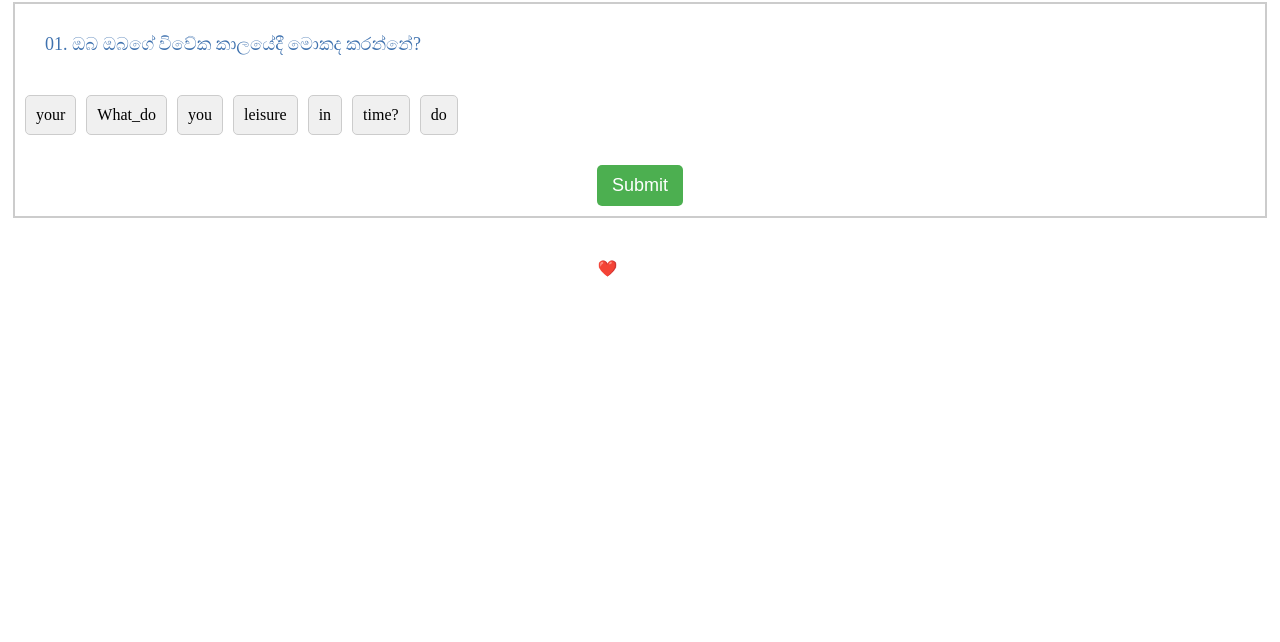
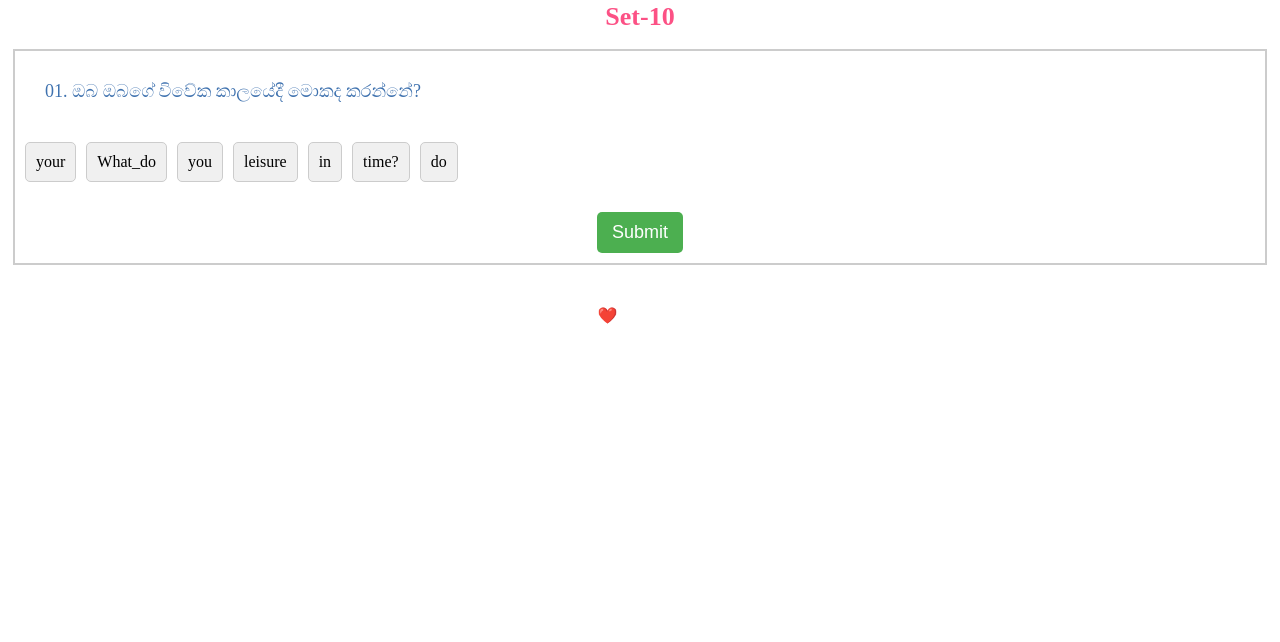
Before and after one commit to Krishbro/English-Sent-Maker-10, a plain HTML site: page index.html in a window 1280 px wide. Shown: the part 158-800 px from the top of the page. Drawn offline with Linux system fonts and the light colour scheme.

Commit message:
Update index.html

```diff
--- a/index.html
+++ b/index.html
@@ -9,6 +9,7 @@
 
     <div class="container">
       <h1>English Sentences  Maker <img src="https://cdn-icons-png.flaticon.com/512/3790/3790171.png" alt=""> </h1>
+      <h1>Set-10</h1>
 
       <div class="game">
         <div class="sentence">
```
